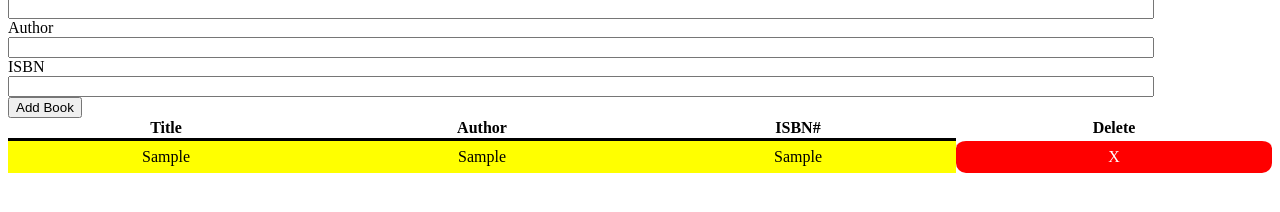
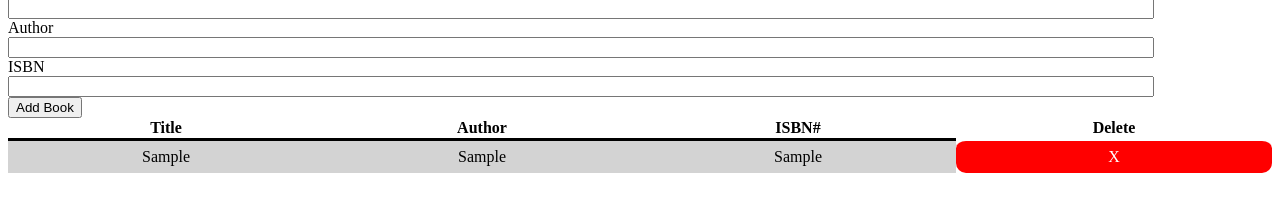
Before and after one commit to acciojob/book-list-imsunokdir, a website: page main.html in a window 1280 px wide. Both pictures are taken after typing "Sample", "Sample", "Sample" into the empty fields and a click on the button "Add Book". Shown: the part 100-312 px from the top of the page. Drawn offline with Linux system fonts and the light colour scheme.

Commit message:
created a submission

```diff
--- a/styles.css
+++ b/styles.css
@@ -13,7 +13,7 @@ table{
 }
 
 td{
-	background-color:yellow;
+	background-color:lightgray;
 	text-align:center;
 	padding:7px;
 	border-top:3px solid;
```
